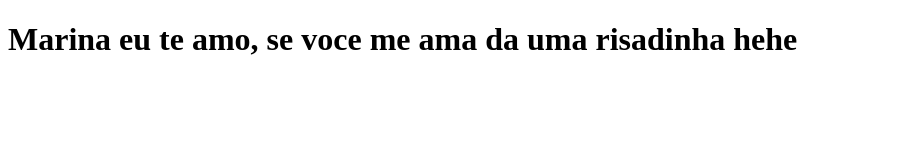
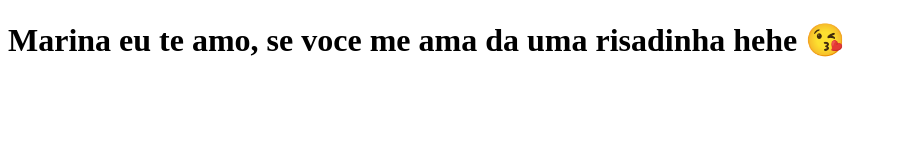
Before and after one commit to lgplino/clone-tabnews, a Next.js app: page / in a window 1280 px wide. Shown: the top 160 px of the page, without its empty margins (0-898 px from the left). Built offline with nearby package versions, Linux system fonts and the light colour scheme.

Commit message:
adjust home

```diff
--- a/pages/index.js
+++ b/pages/index.js
@@ -1,5 +1,5 @@
 function Home() {
-    return <h1>Marina eu te amo, se voce me ama da uma risadinha hehe</h1>
+    return <h1>Marina eu te amo, se voce me ama da uma risadinha hehe 😘</h1>
 }
 
 export default Home
```
